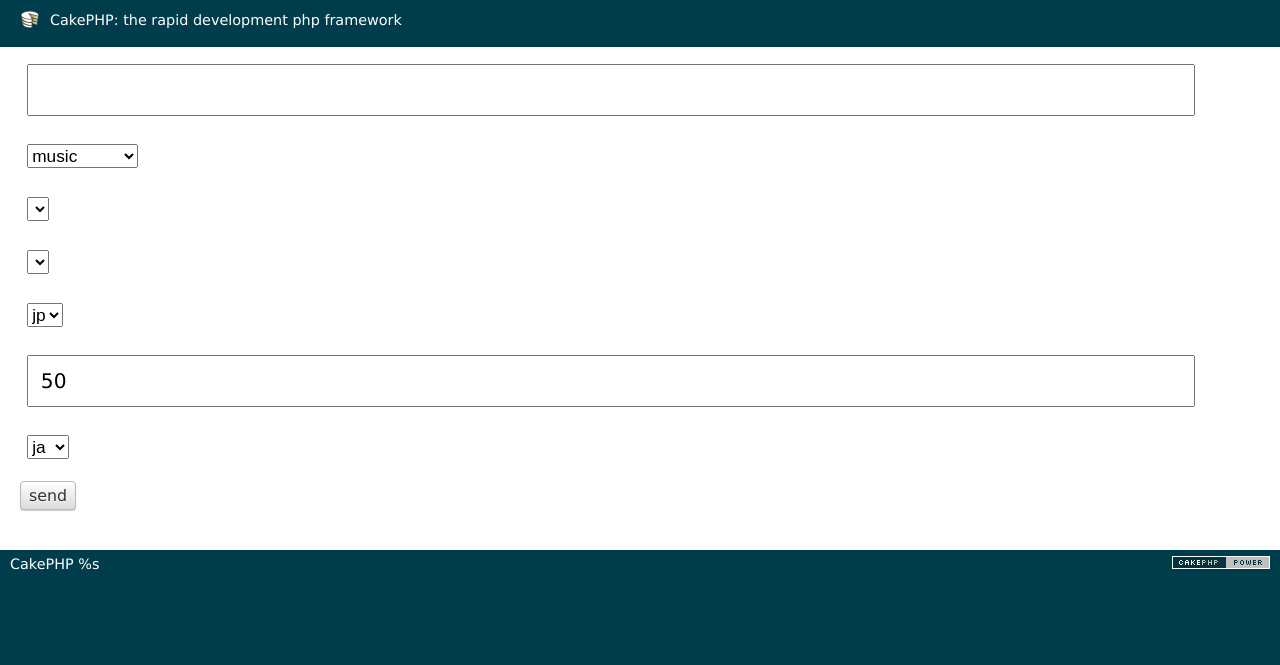
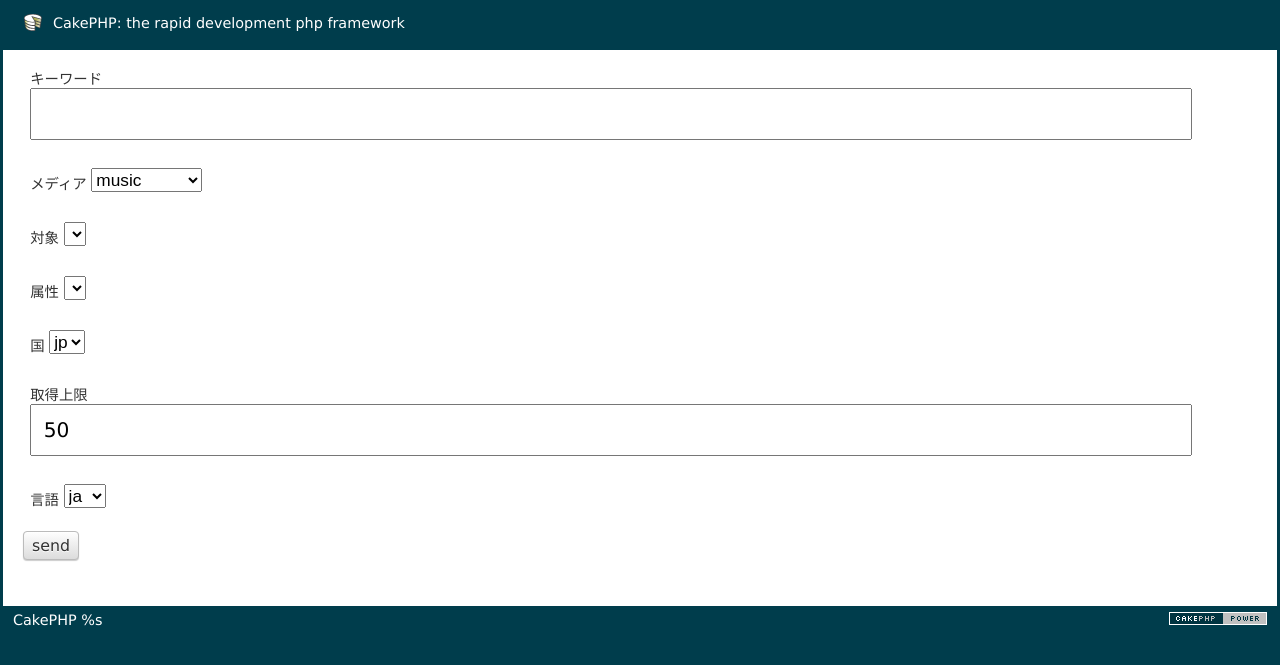
Before and after one commit to pise-shinagawa/test, a CakePHP app: the page made by app/View/Top/index.ctp in a window 1280 px wide. Shown: the top 665 px of the page. Run offline with PHP 8.4 and a stand-in for CakePHP, Linux system fonts and the light colour scheme; the template is opened without the code that fills it, so the values that code supplies are empty; some libraries are stand-ins or nearby versions.

Commit message:
no message

```diff
--- a/app/View/Top/index.ctp
+++ b/app/View/Top/index.ctp
@@ -1,3 +1,8 @@
+<style>
+div{
+	padding:3px;
+}
+</style>
 <script src="https://ajax.googleapis.com/ajax/libs/jquery/2.2.2/jquery.min.js"></script>
 <script>
 $(function(){
@@ -26,10 +31,10 @@
 });
 </script>
 <form id="myForm" action="Api/test" method="post">
-	<div>
+	<div>キーワード
 		<input type="text" name="term">
 	</div>
-	<div>
+	<div>メディア
 		<select name="media">
 			<option value="movie">movie</option>
 			<option value="podcast">podcast</option>
@@ -44,30 +49,33 @@
 		</select>
 	</div>
 
-	<div>
+	<div>対象
 		<select name="entity">
 		</select>
 	</div>
 
-	<div>
+	<div>属性
 		<select name="attribute">
 		</select>
 	</div>
 
-	<div>
+	<div>国
 		<select name="country">
 				<option value="jp">jp</option>
 		</select>
 	</div>
-	<div>
+
+	<div>取得上限
 		<input type="number" name="limit" value="50" min="1" max="200">
 	</div>
-	<div>
+
+	<div>言語
 		<select name="lang">
 			<option value="ja_jp" selected>ja</option>
 			<option value=en_us>en</option>
 		</select>
 	</div>
+
 	<input type="submit" value="send">
 </form>
 
```
